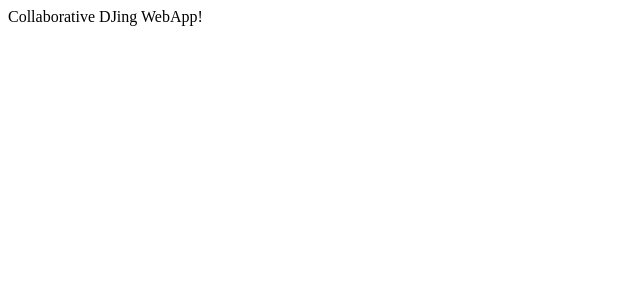
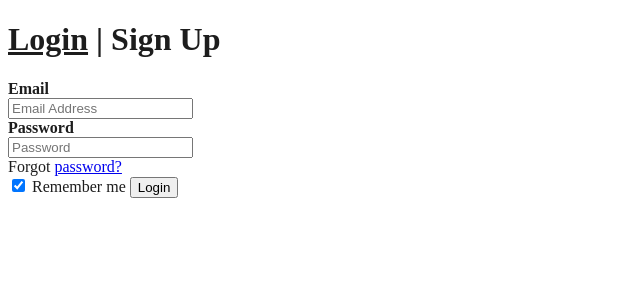
Before and after one commit to Tactakon/Deliverable, a Flask app: page / in a window 1280 px wide. Shown: the top 300 px of the page, without its empty margins (0-640 px from the left). Run offline with Flask 2, Linux system fonts and the light colour scheme.

Commit message:
AppRouteLogin

```diff
--- a/main.py
+++ b/main.py
@@ -1,11 +1,23 @@
 import flask
 import random
+import os
+from flask import Flask, flash, redirect, render_template, request, session, abort
 
 app = flask.Flask(__name__)
 
 @app.route("/")
-def index():
-    return 'Collaborative DJing WebApp!'
+def main():
+    #if not session.get('logged_in'):
+        #return render_template('login.html')
+    #else:
+    return flask.render_template('login.html')
 
-if __name__ == '__main__':
-    app.run(debug=True)
+@app.route('/login', methods=['POST'])
+def login():
+    if flask.request.form['psw'] == 'password' and flask.request.form['email'] == 'admin':
+        session['logged_in'] = True
+    else:
+        flask.flash('wrong password!')
+        return main()
+app.secret_key = os.urandom(12)
+app.run(debug=True)
--- a/templates/login.html
+++ b/templates/login.html
@@ -6,7 +6,13 @@
     <body>
 
         <h1><u>Login</u> | Sign Up</h1>
-        <form>
+        {% block body %}
+        {% if session['logged_in'] %}
+
+        You're logged in already!
+
+        {% else %}
+        <form action="/login" method="POST">
           <!--<div class="logoimage">
             <img src="" alt="Verge Logo" class="Logo">
           </div> -->
@@ -30,6 +36,7 @@
           </label>
             <button type="submit">Login</button>
         </form>
-
+        {% endif %}
+        {% endblock %}
         </body>
 </html>
```
